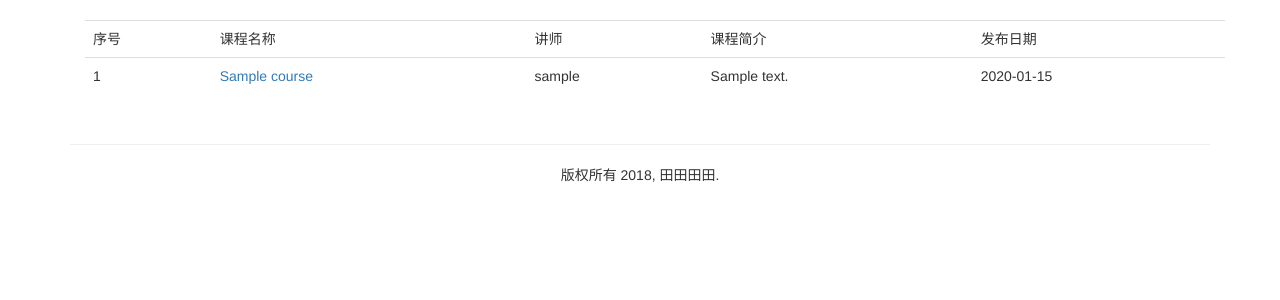
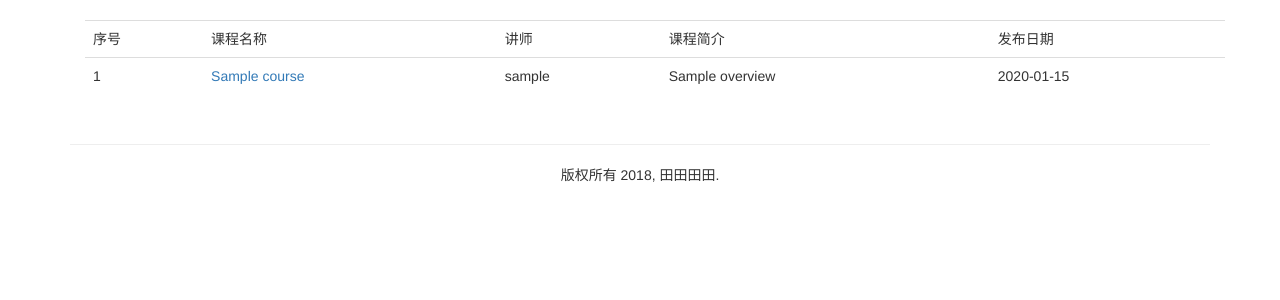
Before and after one commit to tianwei1992/mysite, a Django app: template templates/course/course_list.html in a window 1280 px wide. Shown: the part 52-352 px from the top of the page. Run offline with Django 3.2, Linux system fonts and the light colour scheme; the template is opened without the code that fills it: most values are stand-ins (such as "Sample title", 1, 10 or a date in 2020); parts of the project's set-up code (start-up, migrations or seed data) failed here and were passed over; some libraries are stand-ins or nearby versions.

Commit message:
fix : correct field_name,i.e. overview

```diff
--- a/templates/course/course_list.html
+++ b/templates/course/course_list.html
@@ -16,7 +16,7 @@
    <td>{{ forloop.counter }}</td>
    <td><a href="{% url 'course:lessons_list' course.id%}">{{ course.title }}</a></td>
    <td>{{ course.user.username }}</td>
-   <td>{% if course.description %} {{ course.description| slice:'70'|linebreaks }} {% else %}暂空，坐等更新</td>{% endif %}
+   <td>{% if course.overview %} {{ course.overview| slice:'70'|linebreaks }} {% else %}暂空，坐等更新</td>{% endif %}
    <td>{{ course.created| date:"Y-m-d" }}</td>
 </tr>
 
```
